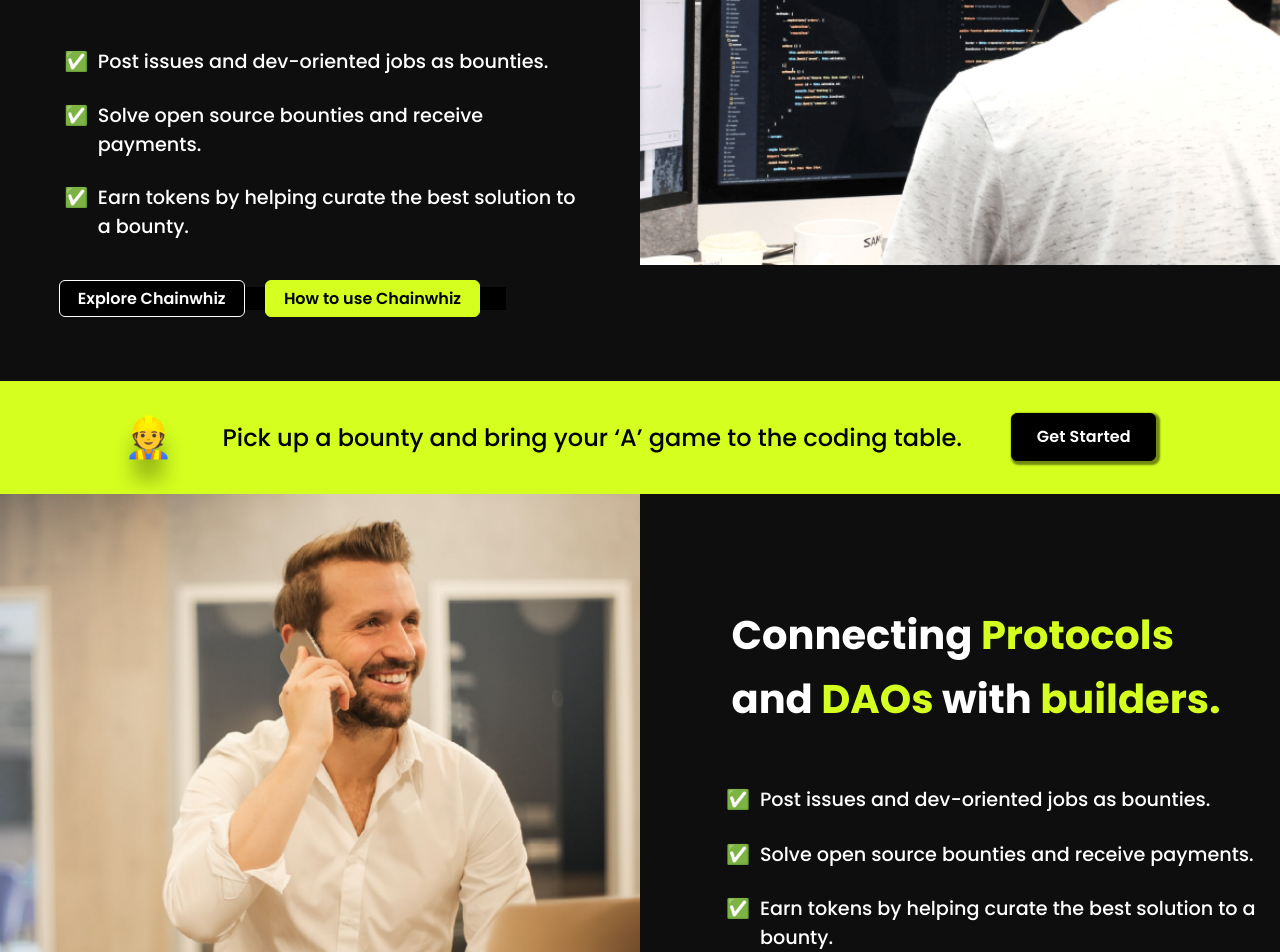
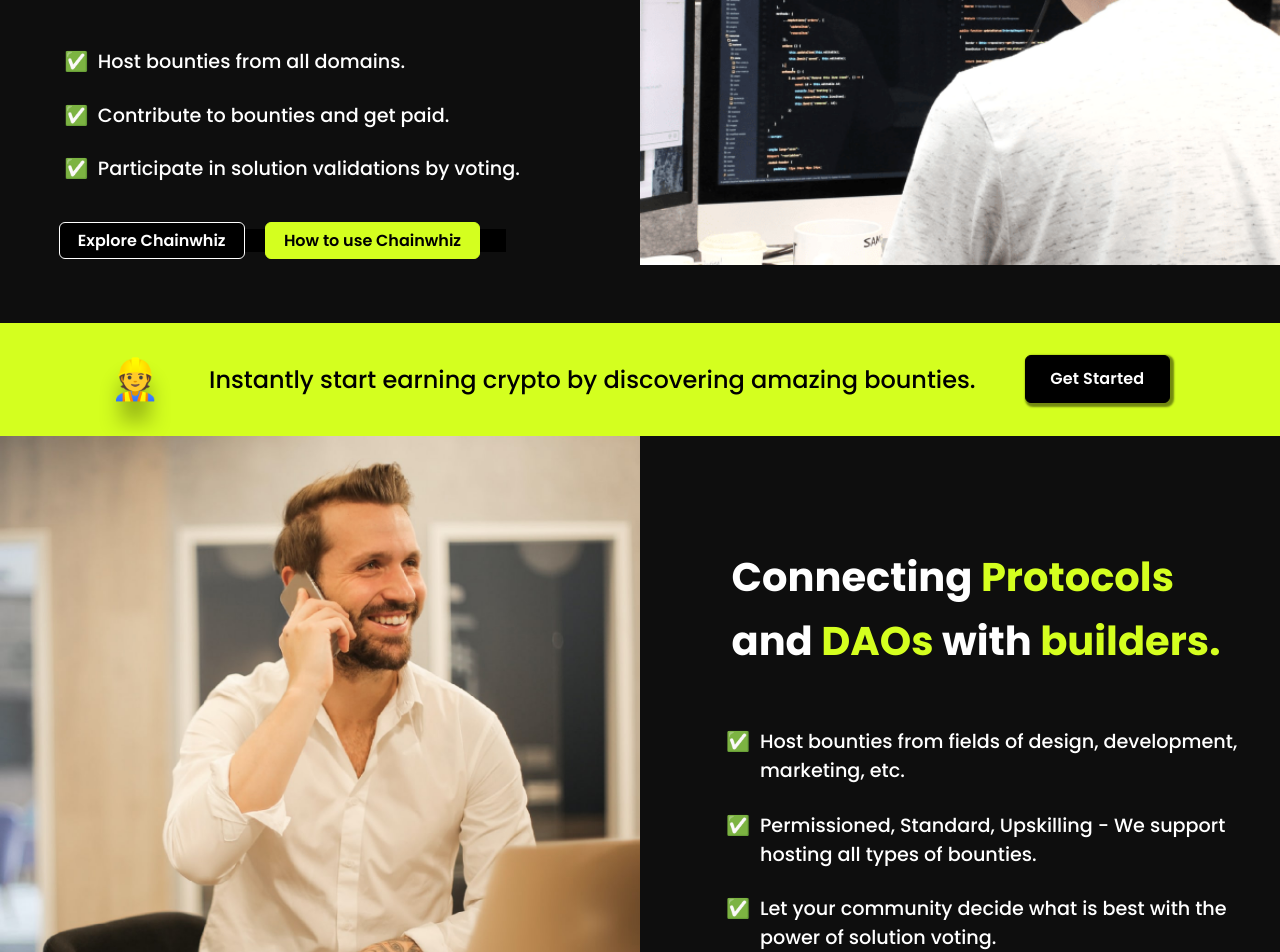
Before and after one commit to ChainWhiZ/chainwhiz-website, a Next.js app: page / in a window 1280 px wide. Shown: the part 500-1452 px from the top of the page. Built offline with nearby package versions, Linux system fonts and the light colour scheme.

Commit message:
added ux changes

```diff
--- a/src/component/about/Divider.js
+++ b/src/component/about/Divider.js
@@ -12,7 +12,7 @@
         {emoji}
       </p>
       <p className={classes.divider_main__content}>
-        Pick up a bounty and bring your ‘A’ game to the coding table.
+        Instantly start earning crypto by discovering amazing bounties.
       </p>
       <a href="https://www.app.chainwhiz.app/">
         <button className={classes.divider_main__button}>Get Started</button>
--- a/src/component/about/LeftSection.js
+++ b/src/component/about/LeftSection.js
@@ -12,9 +12,9 @@
           </p>
           </div>
           <ul className={classes.left_main_div__elements}>
-              <li className={classes.left_main_div__element}>Post issues and dev-oriented jobs as bounties.</li>
-              <li className={classes.left_main_div__element}>Solve open source bounties and receive payments. </li>
-              <li className={classes.left_main_div__element}>Earn tokens by helping curate the best solution to a bounty.</li>
+              <li className={classes.left_main_div__element}>Host bounties from all domains.</li>
+              <li className={classes.left_main_div__element}>Contribute to bounties and get paid. </li>
+              <li className={classes.left_main_div__element}>Participate in solution validations by voting.</li>
           </ul>
           <div className={classes.left_main_div__buttons}>
               <a href="https://www.app.chainwhiz.app/"><button className={classes.left_main_div__button}>Explore Chainwhiz</button></a>
--- a/src/component/business/RightSection.js
+++ b/src/component/business/RightSection.js
@@ -11,13 +11,15 @@
         </div>
         <ul className={classes.right_main_div__elements}>
           <li className={classes.right_main_div__element}>
-            Post issues and dev-oriented jobs as bounties.
+            Host bounties from fields of design, development, marketing, etc.
           </li>
           <li className={classes.right_main_div__element}>
-            Solve open source bounties and receive payments.{" "}
+            Permissioned, Standard, Upskilling - We support hosting all types of
+            bounties.{" "}
           </li>
           <li className={classes.right_main_div__element}>
-            Earn tokens by helping curate the best solution to a bounty.
+            Let your community decide what is best with the power of solution
+            voting.
           </li>
         </ul>
         <div className={classes.right_main_div__buttons}>
@@ -35,4 +37,4 @@
   );
 };
 
-export default RightSection
+export default RightSection;
```
Also changed, not shown: 2 other files (tests, documents, lock files or other folders).
